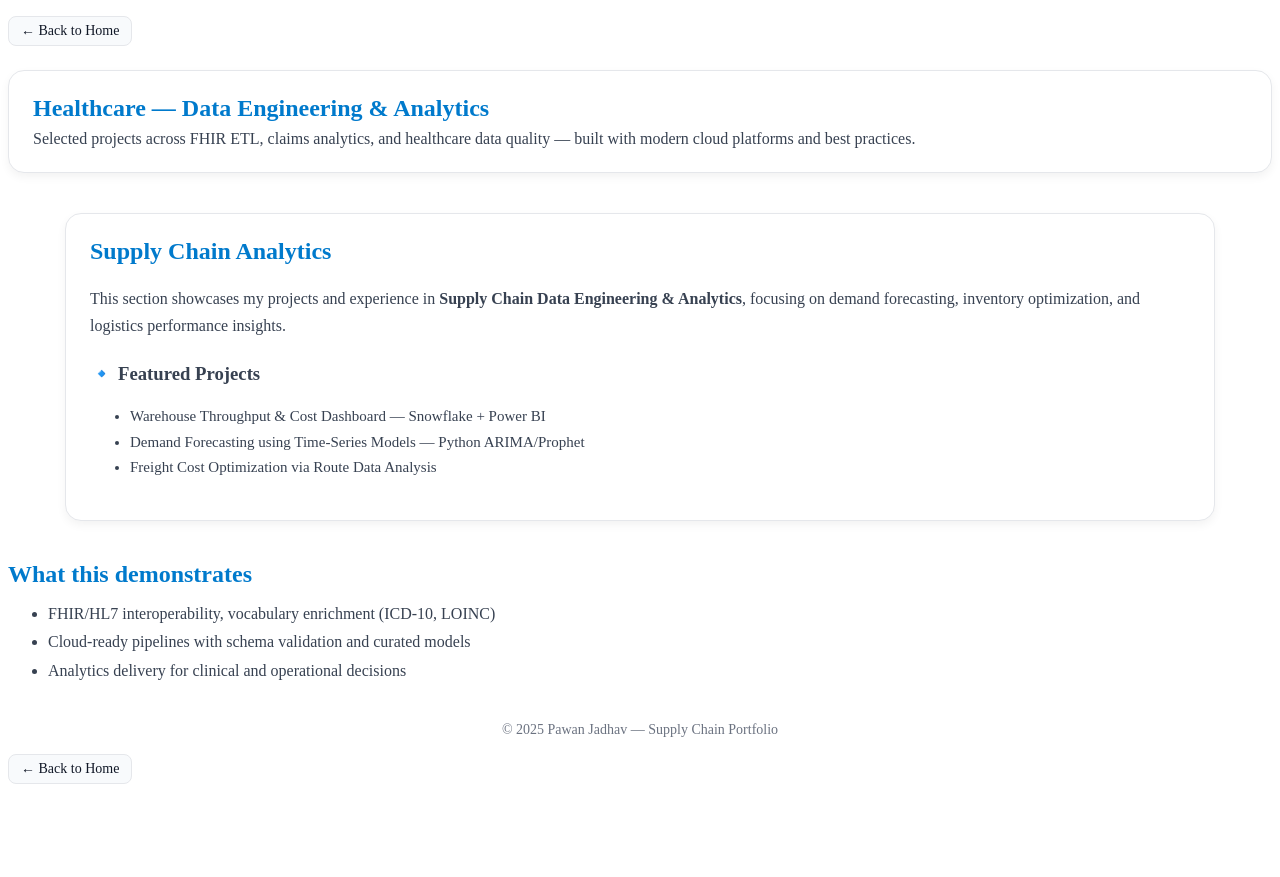
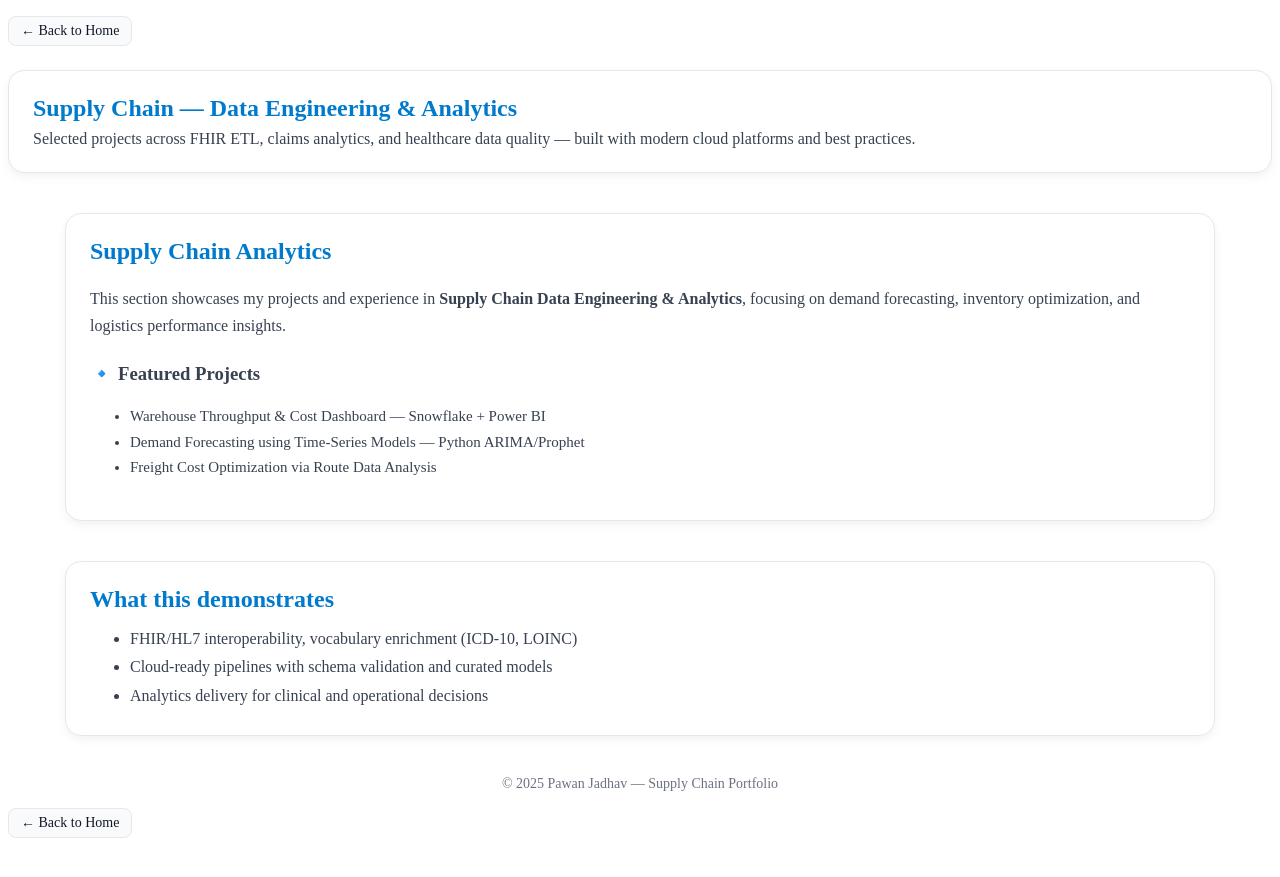
Before and after one commit to PawanJadhav7/PawanJadhav.github.io, a Jekyll site: the page built from supplychain.html, in a window 1280 px wide. Shown: the top 877 px of the page. Built offline with Jekyll 4.4.1, drawn with Linux system fonts in a browser that asks for light colours.

Commit message:
Update supplychain.html

```diff
--- a/supplychain.html
+++ b/supplychain.html
@@ -12,7 +12,7 @@ description: "Portfolio projects in Supplychain data engineering and analytics"
   </a>
 </p>
 <section style="background:#fff;border:1px solid #e5e7eb;border-radius:16px;padding:24px;margin:24px 0;box-shadow:0 4px 10px rgba(0,0,0,.05);">
-  <h1 style="color:#007ACC;margin:0 0 8px;">Healthcare — Data Engineering & Analytics</h1>
+  <h1 style="color:#007ACC;margin:0 0 8px;">Supply Chain — Data Engineering & Analytics</h1>
   <p style="color:#374151;margin:0;">
     Selected projects across FHIR ETL, claims analytics, and healthcare data quality — built with modern cloud platforms and best practices.
   </p>
@@ -46,9 +46,9 @@ description: "Portfolio projects in Supplychain data engineering and analytics"
     <li>Demand Forecasting using Time-Series Models — Python ARIMA/Prophet</li>
     <li>Freight Cost Optimization via Route Data Analysis</li>
   </ul>
+ </section>
 
- </section>
-<section style="margin:24px 0;">
+<section style="max-width:1100px;margin:40px auto;padding:24px;background:#ffffff;border:1px solid #e5e7eb;border-radius:16px;box-shadow:0 4px 10px rgba(0,0,0,0.05);">
   <h2 style="color:#007ACC;margin:0 0 12px;">What this demonstrates</h2>
   <ul style="margin:0;color:#374151;line-height:1.8;">
     <li>FHIR/HL7 interoperability, vocabulary enrichment (ICD-10, LOINC)</li>
```
